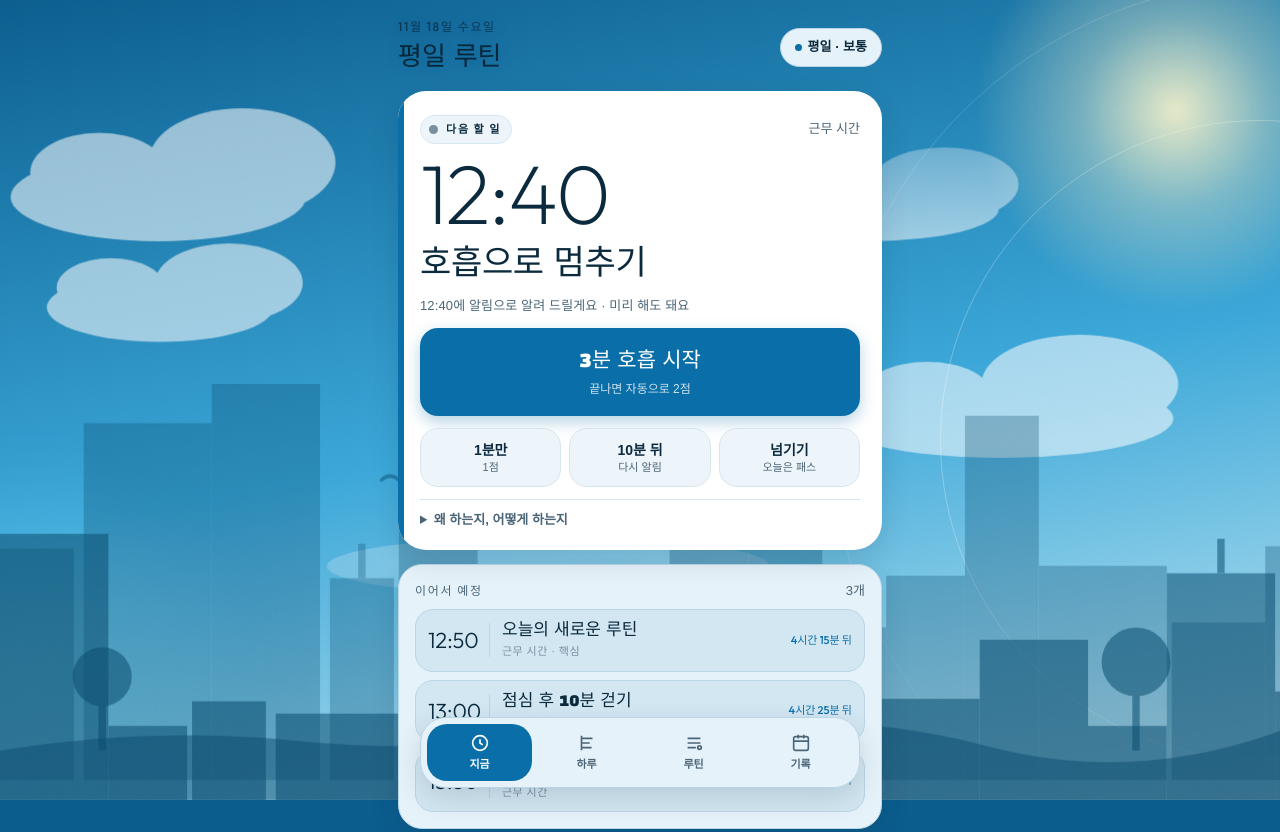
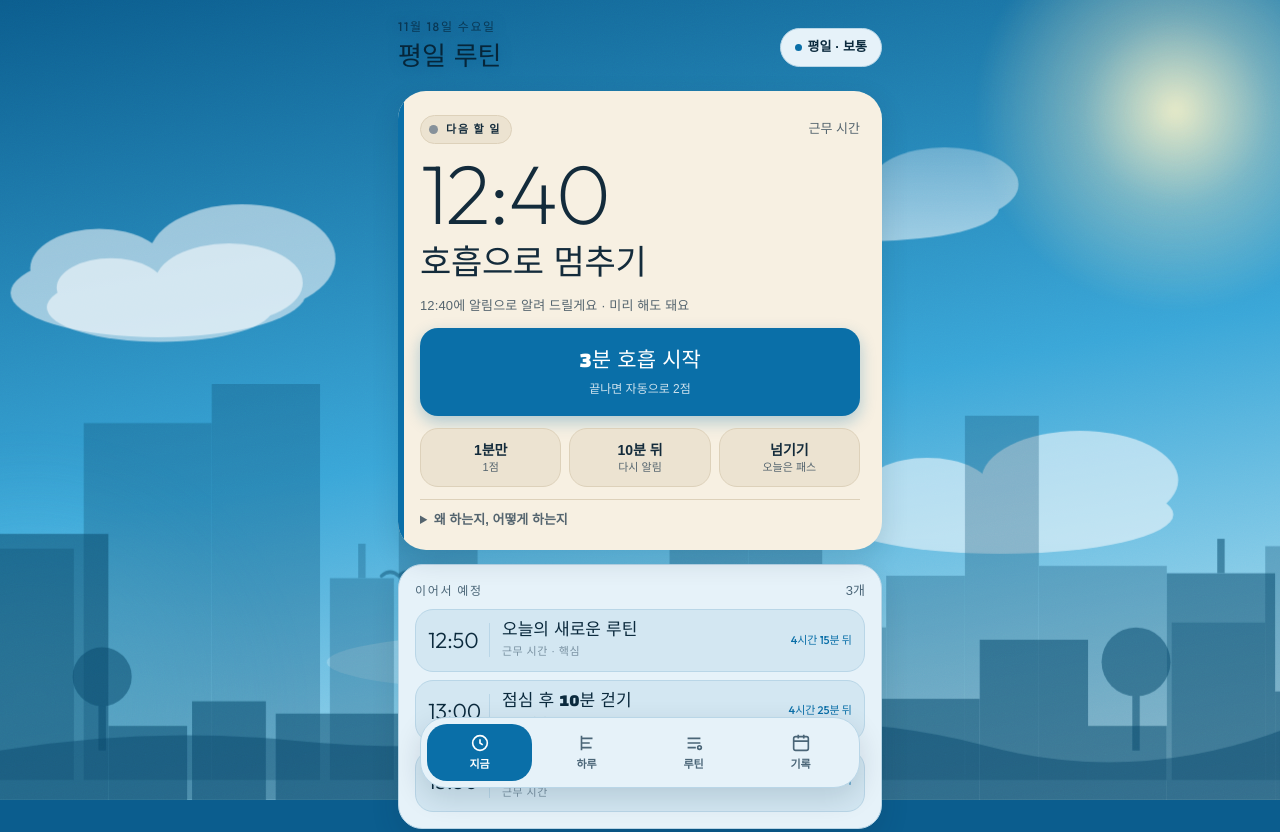
Before and after one commit to vqoq2836-hue/frontal-daily, a plain HTML site: page app/src/main/assets/index.html in a window 1280 px wide. Shown: the top 832 px of the page. Drawn offline with Linux system fonts and the light colour scheme; a web font is replaced by a local one.

Commit message:
Cream focus card, clean title area (remove decorative lines and string lights)
Co-Authored-By: Claude Opus 5.5 <noreply@anthropic.com>
Claude-Session: https://claude.ai/code/session_01RDP8k3bnzEm8X47U66HDhw

```diff
--- a/app/src/main/assets/index.html
+++ b/app/src/main/assets/index.html
@@ -18,7 +18,7 @@
   /* 보조 카드(불투명) */
   --s-bg:#121A35; --s-ink:#EEF2FF; --s-muted:#A9B4D6; --s-faint:#7C88AE; --s-tile:#1B2547; --s-line:#2A3663;
   /* 지금 할 일 카드(밝은 면) */
-  --h-bg:#F3F6FB; --h-ink:#0E1730; --h-muted:#4D5878; --h-faint:#7A84A0; --h-tile:#E2E8F3; --h-line:#CBD4E6; --h-accent:#0F8F6E; --h-accent-2:#0F8F6E;
+  --h-bg:#F5EEDF; --h-ink:#1C1A2E; --h-muted:#5E5A6E; --h-faint:#8C8696; --h-tile:#EAE1CD; --h-line:#DBCFB5; --h-accent:#0F8F6E; --h-accent-2:#0F8F6E;
   color-scheme:dark;
 }
 :root[data-sky="dawn"]{ --sky1:#24183A; --sky2:#9C4372; --sky3:#F39A5C; --orb:#FFD58C; --haze:#E0618A;
@@ -27,7 +27,7 @@
   --accent:#FFD37A; --accent-2:#FF9E6B; --accent-ink:#3A1A08; --warn:#FFE3A3;
   --card:rgba(40,18,48,.5); --card-2:rgba(255,255,255,.07); --card-line:rgba(255,211,122,.45); --tile:rgba(255,255,255,.08); --tile-line:rgba(255,255,255,.14);
   --s-bg:#341C3C; --s-ink:#FFF3EA; --s-muted:#D9B9C4; --s-faint:#B08E9C; --s-tile:#45284D; --s-line:#5A3763;
-  --h-bg:#FFF6EE; --h-ink:#2E1424; --h-muted:#7A5160; --h-faint:#A07F8C; --h-tile:#F7E4D8; --h-line:#EBCDBC; --h-accent:#D9622E; --h-accent-2:#D9622E; color-scheme:dark }
+  --h-bg:#F8ECDC; --h-ink:#2E1424; --h-muted:#7A5160; --h-faint:#A07F8C; --h-tile:#EFDCC6; --h-line:#E2C9AE; --h-accent:#D9622E; --h-accent-2:#D9622E; color-scheme:dark }
 :root[data-sky="day"]{ --sky1:#0B5D8E; --sky2:#3AA6D8; --sky3:#C9ECF5; --orb:#FFF6C9; --haze:#7CD3EE;
   --ink:#06263A; --muted:rgba(6,38,58,.72); --faint:rgba(6,38,58,.5);
   --glass:rgba(255,255,255,.52); --glass-2:rgba(255,255,255,.68); --line:rgba(255,255,255,.8);
@@ -35,14 +35,14 @@
   --shadow:0 24px 60px rgba(6,38,58,.22);
   --card:rgba(255,255,255,.74); --card-2:rgba(255,255,255,.5); --card-line:rgba(10,111,168,.35); --tile:rgba(10,111,168,.06); --tile-line:rgba(10,111,168,.14);
   --s-bg:#E6F2F9; --s-ink:#0B2A3D; --s-muted:#4A6577; --s-faint:#7890A0; --s-tile:#D3E7F2; --s-line:#B9D6E7;
-  --h-bg:#FFFFFF; --h-ink:#0B2A3D; --h-muted:#4A6577; --h-faint:#7890A0; --h-tile:#EEF5FA; --h-line:#D6E6F0; --h-accent:#0A6FA8; --h-accent-2:#0A6FA8; color-scheme:light }
+  --h-bg:#F7F0E2; --h-ink:#132B3B; --h-muted:#55656F; --h-faint:#86919A; --h-tile:#ECE3D1; --h-line:#DDD1BA; --h-accent:#0A6FA8; --h-accent-2:#0A6FA8; color-scheme:light }
 :root[data-sky="dusk"]{ --sky1:#170F36; --sky2:#5E2A68; --sky3:#EE7246; --orb:#FFA25E; --haze:#B23E73;
   --ink:#FFF4EE; --muted:rgba(255,244,238,.74); --faint:rgba(255,244,238,.48);
   --glass:rgba(255,255,255,.11); --glass-2:rgba(255,255,255,.17); --line:rgba(255,255,255,.24);
   --accent:#FFB176; --accent-2:#FF7A8A; --accent-ink:#3A1406; --warn:#FFD9A0;
   --card:rgba(30,14,46,.55); --card-2:rgba(255,255,255,.06); --card-line:rgba(255,177,118,.42); --tile:rgba(255,255,255,.07); --tile-line:rgba(255,255,255,.12);
   --s-bg:#24142F; --s-ink:#FFF1E8; --s-muted:#D2B3C2; --s-faint:#A88A9C; --s-tile:#33203F; --s-line:#4A2F58;
-  --h-bg:#FFF3EC; --h-ink:#2A1226; --h-muted:#76505F; --h-faint:#9E7F8B; --h-tile:#F8E2D9; --h-line:#EDCABD; --h-accent:#D5503A; --h-accent-2:#D5503A; color-scheme:dark }
+  --h-bg:#F7EADB; --h-ink:#2A1226; --h-muted:#76505F; --h-faint:#9E7F8B; --h-tile:#EDD9C4; --h-line:#E0C6AC; --h-accent:#D5503A; --h-accent-2:#D5503A; color-scheme:dark }
 
 *{box-sizing:border-box}
 html,body{background:var(--sky1)}
@@ -84,7 +84,7 @@ p{margin:0} h1,h2,h3{margin:0;line-height:1.25;text-wrap:balance}
 @keyframes rise{0%{transform:translateY(4px);opacity:0}40%{opacity:.5}100%{transform:translateY(-10px);opacity:0}}
 @keyframes drift{0%{transform:translateX(-30px)}100%{transform:translateX(30px)}}
 @media (prefers-reduced-motion: reduce){.scene .lampglow,.scene .steam,.scene .cloud{animation:none}}
-.scene.top{top:0;bottom:auto;-webkit-mask-image:linear-gradient(to bottom,#000 0%,#000 60%,transparent 100%);mask-image:linear-gradient(to bottom,#000 0%,#000 60%,transparent 100%)}
+.scene.top{top:96px;bottom:auto;-webkit-mask-image:linear-gradient(to bottom,#000 0%,#000 60%,transparent 100%);mask-image:linear-gradient(to bottom,#000 0%,#000 60%,transparent 100%)}
 .scene .cl{fill:#fff}
 .scene .fairy{fill:var(--glow);animation:twinkle 3.2s ease-in-out infinite}
 @keyframes twinkle{0%,100%{opacity:.9}50%{opacity:.35}}
@@ -253,7 +253,7 @@ nav.tabs a[aria-current="page"]{color:var(--accent-ink);background:var(--accent)
 .toast{position:fixed;left:50%;transform:translateX(-50%);bottom:calc(96px + env(safe-area-inset-bottom,0px));background:var(--ink);color:var(--sky1);padding:10px 18px;border-radius:99px;font-size:13px;font-weight:600;z-index:30;max-width:calc(100% - 32px);box-shadow:var(--shadow)}
 </style>
 
-<div class="sky" aria-hidden="true"><div class="ring-deco two"></div><div class="ring-deco"></div><div class="orb"></div><div class="haze"></div><div class="stars"></div><div class="scene dawn top"><svg viewBox="0 0 520 300" preserveAspectRatio="xMidYMin meet" aria-hidden="true">
+<div class="sky" aria-hidden="true"><div class="orb"></div><div class="haze"></div><div class="stars"></div><div class="scene dawn top"><svg viewBox="0 0 520 300" preserveAspectRatio="xMidYMin meet" aria-hidden="true">
 <g class="cl" opacity=".18"><ellipse cx="120" cy="70" rx="140" ry="16"/><ellipse cx="200" cy="58" rx="80" ry="12"/><ellipse cx="400" cy="120" rx="150" ry="14"/><ellipse cx="460" cy="108" rx="70" ry="10"/><ellipse cx="90" cy="170" rx="120" ry="10"/></g>
 <g class="cl" opacity=".1"><ellipse cx="300" cy="30" rx="200" ry="10"/><ellipse cx="260" cy="210" rx="180" ry="9"/></g>
 <path d="M80 40 a20 20 0 1 0 14 34 a16 16 0 1 1 -14 -34z" fill="#FFF1D6" opacity=".55"/>
@@ -277,10 +277,10 @@ nav.tabs a[aria-current="page"]{color:var(--accent-ink);background:var(--accent)
 </svg></div><div class="scene night top"><svg viewBox="0 0 520 300" preserveAspectRatio="xMidYMin meet" aria-hidden="true">
 <defs><radialGradient id="pend" cx="50%" cy="50%" r="50%"><stop offset="0" stop-color="#FFD58C" stop-opacity=".55"/><stop offset="1" stop-color="#FFD58C" stop-opacity="0"/></radialGradient></defs>
 <!-- 천장 -->
-<rect class="sil" x="0" y="0" width="520" height="8"/>
+
 <!-- 줄 전구 -->
-<path d="M20 24 Q260 76 500 24" fill="none" stroke="var(--scene-ink)" stroke-width="1.4" opacity=".8"/>
-<g><circle class="fairy" style="animation-delay:0.0s" cx="20" cy="24.0" r="2.6"/><circle class="fairy" style="animation-delay:0.6s" cx="50" cy="29.1" r="2.6"/><circle class="fairy" style="animation-delay:1.2s" cx="80" cy="33.9" r="2.6"/><circle class="fairy" style="animation-delay:1.8s" cx="110" cy="38.4" r="2.6"/><circle class="fairy" style="animation-delay:2.4s" cx="140" cy="42.4" r="2.6"/><circle class="fairy" style="animation-delay:0.0s" cx="170" cy="45.6" r="2.6"/><circle class="fairy" style="animation-delay:0.6s" cx="200" cy="48.0" r="2.6"/><circle class="fairy" style="animation-delay:1.2s" cx="230" cy="49.5" r="2.6"/><circle class="fairy" style="animation-delay:1.8s" cx="260" cy="50.0" r="2.6"/><circle class="fairy" style="animation-delay:2.4s" cx="290" cy="49.5" r="2.6"/><circle class="fairy" style="animation-delay:0.0s" cx="320" cy="48.0" r="2.6"/><circle class="fairy" style="animation-delay:0.6s" cx="350" cy="45.6" r="2.6"/><circle class="fairy" style="animation-delay:1.2s" cx="380" cy="42.4" r="2.6"/><circle class="fairy" style="animation-delay:1.8s" cx="410" cy="38.4" r="2.6"/><circle class="fairy" style="animation-delay:2.4s" cx="440" cy="33.9" r="2.6"/><circle class="fairy" style="animation-delay:0.0s" cx="470" cy="29.1" r="2.6"/><circle class="fairy" style="animation-delay:0.6s" cx="500" cy="24.0" r="2.6"/></g>
+
+
 <!-- 펜던트 조명 -->
 <rect class="sil" x="148" y="8" width="2" height="80"/>
 <circle class="lampglow" cx="149" cy="110" r="70" fill="url(#pend)"/>
```
Also changed, not shown: web/index.html (+9 -9 lines).
